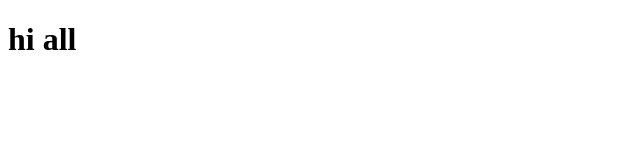
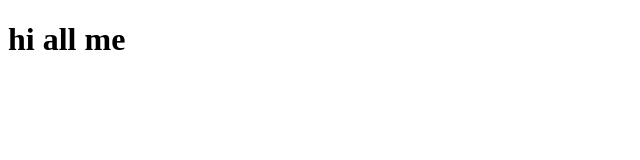
Before and after one commit to ragulsaravanan/test, a plain HTML site: page index.html in a window 1280 px wide. Shown: the full height of the page, 0-640 px from the left. Drawn offline with Linux system fonts and the light colour scheme.

Commit message:
Update index.html

```diff
--- a/index.html
+++ b/index.html
@@ -6,6 +6,6 @@
   <title>Document</title>
 </head>
 <body>
-<h1>hi all </h1>
+<h1>hi all me </h1>
 </body>
 </html>
```
